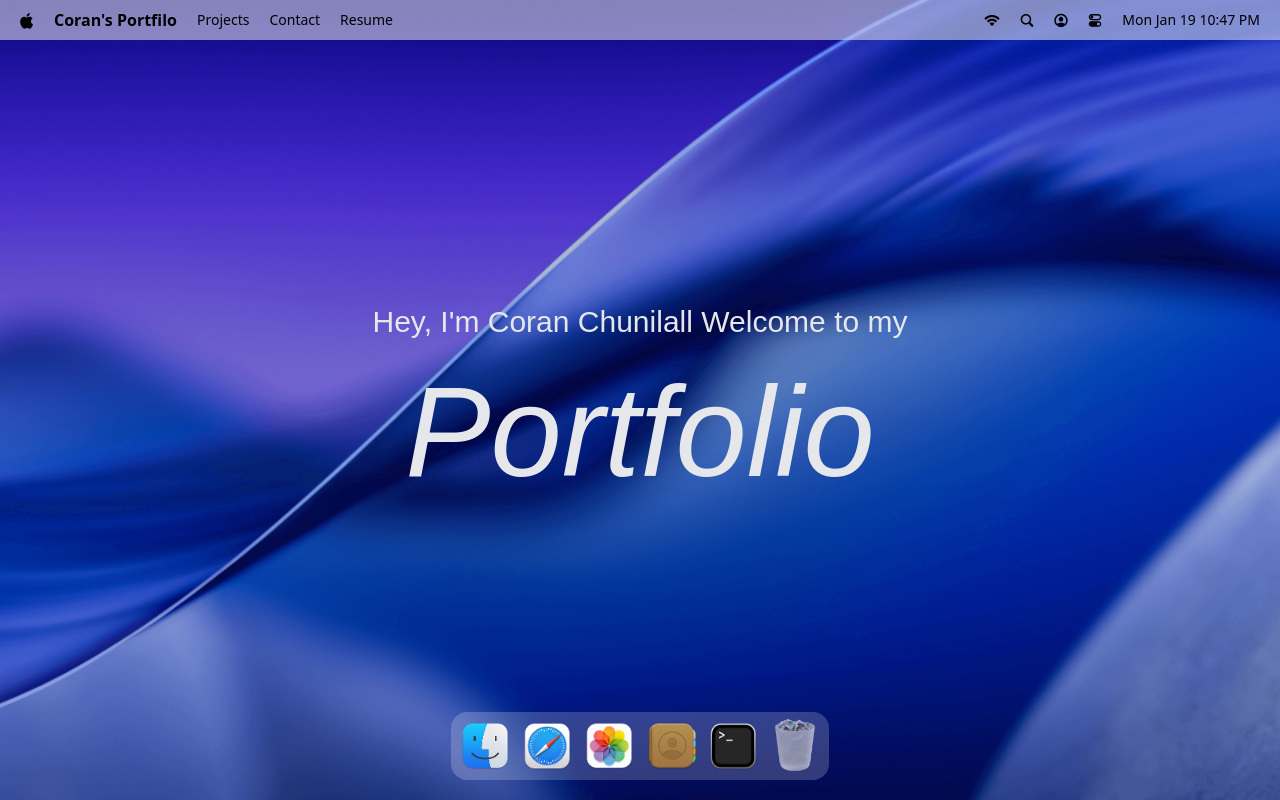
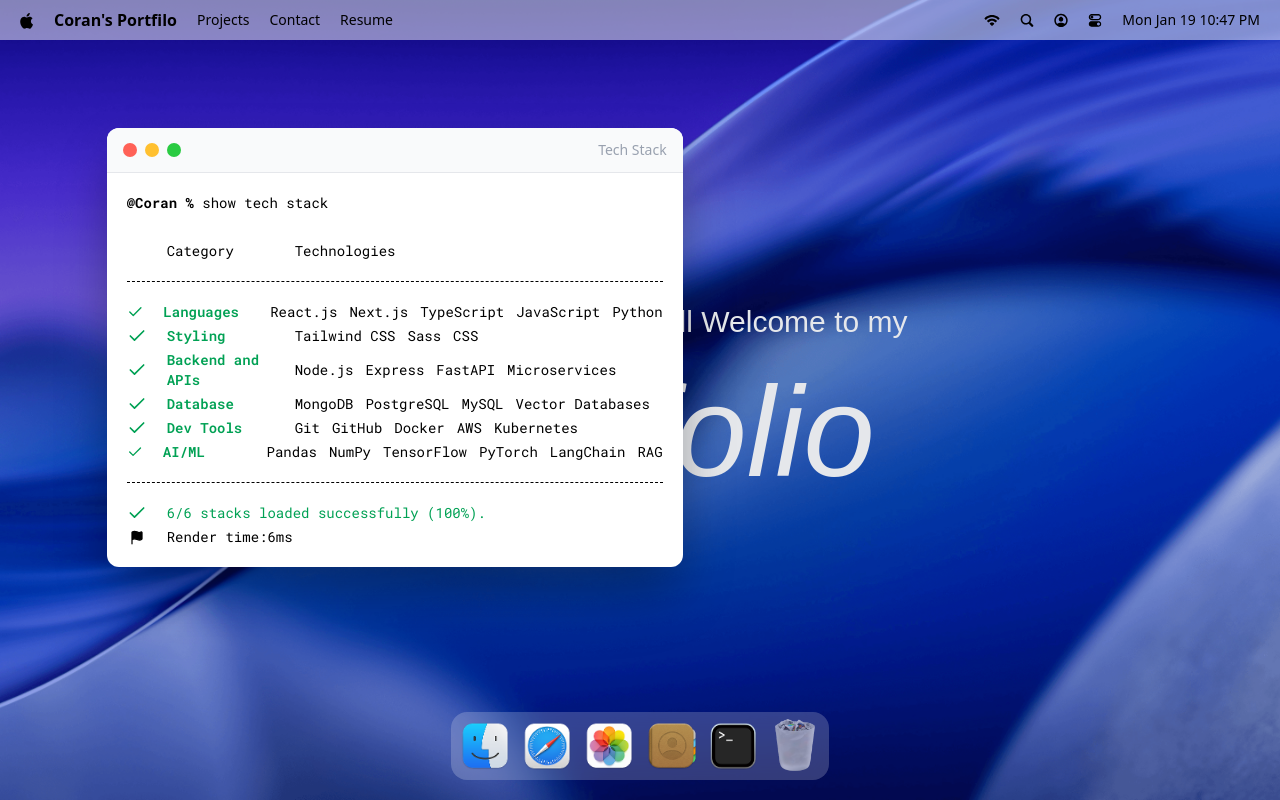
Before and after one commit to GalaxyMatrix/Portfolio-website, a React (Vite) app: page / in a window 1280 px wide. Both pictures are taken after a click on the button 733 px from the left and 746 px from the top of the page. Built offline with nearby package versions, Linux system fonts and the light colour scheme; a web font is replaced by a local one.

Commit message:
Terminal Done

```diff
--- a/package.json
+++ b/package.json
@@ -14,11 +14,13 @@
     "@tailwindcss/vite": "^4.1.18",
     "dayjs": "^1.11.19",
     "gsap": "^3.14.2",
+    "immer": "^11.1.3",
     "lucide-react": "^0.562.0",
     "react": "^19.2.0",
     "react-dom": "^19.2.0",
     "react-tooltip": "^5.30.0",
-    "tailwindcss": "^4.1.18"
+    "tailwindcss": "^4.1.18",
+    "zustand": "^5.0.10"
   },
   "devDependencies": {
     "@eslint/js": "^9.39.1",
--- a/src/App.jsx
+++ b/src/App.jsx
@@ -1,5 +1,10 @@
 import React from 'react'
 import { Navbar, Welcome, Dock } from '#components'
+import { Draggable } from 'gsap/Draggable';
+import gsap from 'gsap';
+import { Terminal } from '#windows/index.js';
+
+gsap.registerPlugin(Draggable);
 
 const App = () => {
   return (
@@ -7,6 +12,8 @@
       <Navbar />
       <Welcome />
       <Dock />
+
+      <Terminal />
     </div>
   )
 }
--- a/src/components/Dock.jsx
+++ b/src/components/Dock.jsx
@@ -3,8 +3,10 @@
 import { dockApps } from '#constants/index.js';
 import { useGSAP} from '@gsap/react';
 import  gsap  from 'gsap';
+import useWindowStore from '#store/window.js';
 
 export const Dock = () => {
+  const { openWindow, closeWindow, windows } = useWindowStore();
   const dockRef = useRef(null);
 
   useGSAP(() => {
@@ -62,7 +64,24 @@
 
   }, []);
 
-  const toggleApp = (app) => {};
+  const toggleApp = (app) => {
+    if (!app.canOpen) return;
+
+    const windowKey = windows[app.id];
+
+    if (!windowKey){
+      console.warn(`No window found for app id: ${app.id}`);
+      return;
+    }
+
+    if(windowKey.isOpen) {
+      closeWindow(app.id);
+    } else {
+      openWindow(app.id);
+    }
+
+    console.log(windows);
+  };
   return (
     <section id="dock">
       <div ref={dockRef} className='dock-container'>
--- /dev/null
+++ b/src/components/WindowControls.jsx
@@ -0,0 +1,15 @@
+import useWindowStore from "#store/window.js"
+
+const WindowControls = ({ target} ) => {
+
+    const { closeWindow} = useWindowStore();
+
+    return <div id="window-controls">
+        <div className="close" onClick={() => closeWindow(target)} />
+        <div className="minimize" />
+        <div className="maximize" />
+    </div>;
+
+}
+
+export default WindowControls
--- a/src/components/index.js
+++ b/src/components/index.js
@@ -1,5 +1,6 @@
 import { Navbar } from '#components/Navbar.jsx'
 import Welcome from '#components/Welcome.jsx'
 import { Dock } from '#components/Dock.jsx';
+import WindowControls from '#components/WindowControls.jsx';
 
-export {Navbar, Welcome, Dock};
+export {Navbar, Welcome, Dock, WindowControls};
--- a/src/constants/index.js
+++ b/src/constants/index.js
@@ -101,28 +101,29 @@
 
 const techStack = [
   {
-    category: "Frontend",
-    items: ["React.js", "Next.js", "TypeScript"],
+    category: "Languages",
+    items: ["React.js", "Next.js", "TypeScript", "JavaScript",  "Python"],
   },
-  {
-    category: "Mobile",
-    items: ["React Native", "Expo"],
-  },
+
   {
     category: "Styling",
     items: ["Tailwind CSS", "Sass", "CSS"],
   },
   {
-    category: "Backend",
-    items: ["Node.js", "Express", "NestJS", "Hono"],
+    category: "Backend and APIs",
+    items: ["Node.js", "Express", "FastAPI", "Microservices" ],
   },
   {
     category: "Database",
-    items: ["MongoDB", "PostgreSQL"],
+    items: ["MongoDB", "PostgreSQL",  "MySQL", "Vector Databases"],
   },
   {
     category: "Dev Tools",
-    items: ["Git", "GitHub", "Docker"],
+    items: ["Git", "GitHub", "Docker", "AWS", "Kubernetes"],
+  },
+  {
+    category: "AI/ML",
+    items: [  "Pandas", "NumPy", "TensorFlow", "PyTorch", "LangChain", "RAG"],
   },
 ];
 
--- /dev/null
+++ b/src/hoc/WindowWrapper.jsx
@@ -0,0 +1,69 @@
+import { useLayoutEffect, useRef } from "react"
+import useWindowStore from "#store/window.js"
+import { useGSAP } from "@gsap/react";
+import  gsap  from 'gsap';
+import { Draggable } from "gsap/Draggable";
+
+const WindowWrapper = (Component, windowKey) => {
+    const Wrapped = (props) => {
+        const {focusWindow, windows} = useWindowStore();
+        const {isOpen, zIndex} = windows[windowKey];
+        const ref = useRef(null);
+
+        useGSAP(() => {
+            const el = ref.current;
+            if(!el || !isOpen) return;
+
+            el.style.display = 'block';
+
+            gsap.fromTo(el, { scale: 0.8, opacity: 0, y: 40}, {scale: 1, opacity: 1 , y : 0, duration: 0.4, ease: 'power3.out'});
+
+        }, [isOpen]);
+
+
+        useGSAP(() => {
+            const el = ref.current;
+            if (!el) return;
+
+            const [instance] = Draggable.create(el, { onPress: () => focusWindow(windowKey)});
+            return () => instance.kill();
+
+
+        }, []);
+
+
+        useLayoutEffect(() => {
+            const el = ref.current;
+            if (!el) return;
+            el.style.display = isOpen ? 'block' : 'none';
+
+        }, [isOpen]);
+
+        return (
+        <section
+        id={windowKey}
+        ref={ref}
+        style={{zIndex}}
+        className="absolute">
+            <Component {...props} />
+
+        </section>
+        );
+
+
+
+
+    };
+
+    Wrapped.displayName = `WindowWrapper(${Component.displayName || Component.name || 'Component'})`;
+
+    return Wrapped;
+
+
+
+
+
+
+}
+
+export default WindowWrapper
--- /dev/null
+++ b/src/store/window.js
@@ -0,0 +1,44 @@
+import { INITIAL_Z_INDEX, WINDOW_CONFIG } from '#constants';
+import { create } from 'zustand'
+import { immer } from 'zustand/middleware/immer'
+
+
+const useWindowStore = create(immer((set) => ({
+     windows : WINDOW_CONFIG,
+     nextZIndex: INITIAL_Z_INDEX + 1,
+
+     openWindow:  (windowKey, data = null) => set((state) => {
+        const win = state.windows[windowKey];
+        if (!win) return;
+        win.isOpen = true;
+        win.zIndex = state.nextZIndex;
+        win.data = data ?? win.data;
+        state.nextZIndex++;
+
+
+     }),
+
+     closeWindow:  (windowKey) => set((state) => {
+        const win = state.windows[windowKey];
+        win.isOpen = false;
+        win.zIndex = INITIAL_Z_INDEX;
+        win.data = null;
+
+     }),
+
+     focusWindow:  (windowKey) => set((state) => {
+         const win = state.windows[windowKey];
+         win.zIndex = state.nextZIndex++;
+
+     }),
+
+
+
+
+
+
+
+})));
+
+
+export default useWindowStore;
--- /dev/null
+++ b/src/windows/Terminal.jsx
@@ -0,0 +1,64 @@
+import { WindowControls } from "#components/index";
+import { techStack } from "#constants";
+import WindowWrapper from "#hoc/WindowWrapper";
+import { Check, Flag } from "lucide-react";
+
+const Terminal = () => {
+  return (
+    <>
+      <div id="window-header">
+        <WindowControls target="terminal"/>
+        <h1>Tech Stack</h1>
+
+      </div>
+
+      <div className='techstack'>
+        <p>
+          <span className="font-bold">@Coran % </span>
+          show tech stack
+        </p>
+
+        <div className="label">
+          <p className='w-32'>Category</p>
+          <p>Technologies</p>
+        </div>
+
+        <ul className="content">
+          {techStack.map(({category, items}) => (
+            <li key={category} className="flex items-center">
+              <Check className="check" size={20} />
+              <h3>{category}</h3>
+              <ul>
+                {items.map((item) => (
+                  <li key={item}>{item}</li>
+                ))}
+              </ul>
+            </li>
+          ))}
+        </ul>
+
+        <div className="footnote">
+          <p>
+            <Check size={20}/> 6/6 stacks loaded successfully (100%).
+          </p>
+
+          <p className="text-black">
+            <Flag size={15} fill="black"/>
+            Render time:6ms
+
+          </p>
+
+
+
+        </div>
+
+
+
+      </div>
+    </>
+  );
+};
+
+const TerminalWindow = WindowWrapper(Terminal, "terminal");
+
+export default TerminalWindow;
--- /dev/null
+++ b/src/windows/index.js
@@ -0,0 +1,4 @@
+import Terminal from "#windows/Terminal.jsx";
+
+
+export { Terminal };
--- a/vite.config.js
+++ b/vite.config.js
@@ -13,7 +13,7 @@
       '#constants': resolve(dirname(fileURLToPath(import.meta.url)), 'src/constants'),
       '#store': resolve(dirname(fileURLToPath(import.meta.url)), 'src/store'),
       '#hoc': resolve(dirname(fileURLToPath(import.meta.url)), 'src/hoc'),
-      'windows': resolve(dirname(fileURLToPath(import.meta.url)), 'src/windows'),
+      '#windows': resolve(dirname(fileURLToPath(import.meta.url)), 'src/windows'),
     }
   }
 })
```
Also changed, not shown: 1 other file (tests, documents, lock files or other folders).
